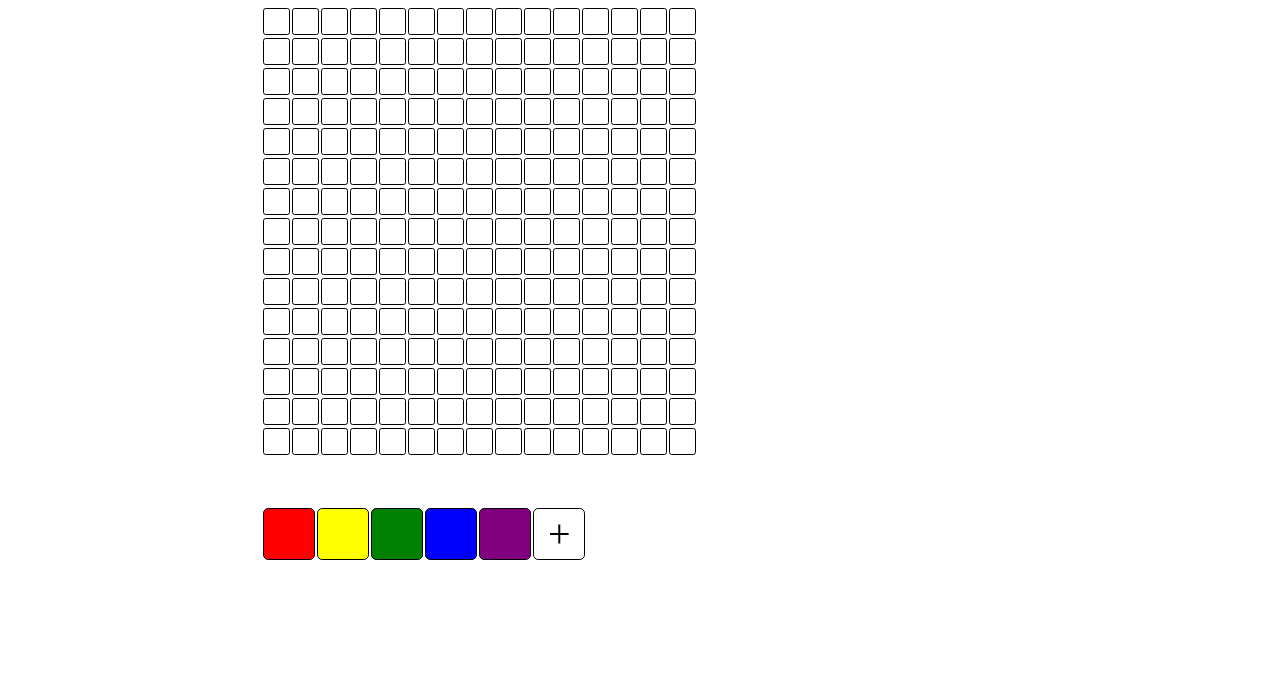
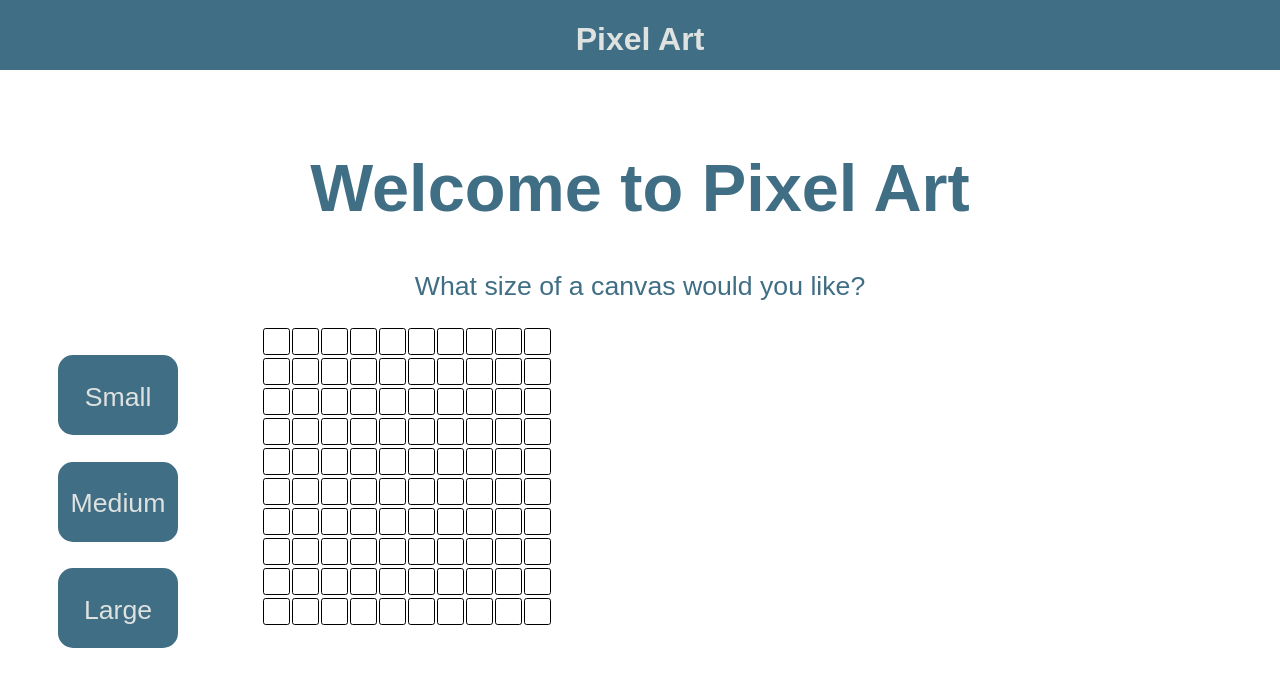
Before and after one commit to lukevance/pixelArt, a plain HTML site: page index.html in a window 1280 px wide. Drawn offline with Linux system fonts and the light colour scheme.

Commit message:
added size picker buttons functionality is not complete

```diff
--- a/app.js
+++ b/app.js
@@ -1,10 +1,10 @@
 window.onload = function (){
 
   //
-  var build = function(){
+  var build = function(row, col){
     //later add funcitonality for dynamic changing of number
-    var rowNumber = 15;
-    var colNUmber = 15;
+    var rowNumber = row;
+    var colNUmber = col;
     //based on number add divs to canvas
     var canvas = document.getElementById('canvas');
 
@@ -41,7 +41,9 @@ window.onload = function (){
       addRow();
       i++;
     }
-  }();
+  };
+
+  build(10,10);
 
   //set default paintBrush color
   var paintBrush = 'red';
@@ -99,6 +101,13 @@ addEventListener('click', function(event){
         palBoxes[idx].style.border = "solid thin black";
       });
       pallettePicker(clickedEl);
+    } else if (arrayOfElems[i] === 'small'){
+      document.querySelectorAll('.welcome')[0].style.visibility = 'hidden';
+      build(20, 10);
+    } else if (arrayOfElems[i] === 'medium'){
+      build(10,10);
+    } else if (arrayOfElems[i] === 'large'){
+      build(10,10);
     } else if (arrayOfElems[i] === 'jscolor') {
 
     }
--- a/index.html
+++ b/index.html
@@ -8,6 +8,21 @@
     <script type="text/javascript" src="app.js"></script>
   </head>
   <body>
+    <header>
+      <h1 id='title'>Pixel Art</h1>
+    </header>
+    <div class="welcome">
+      <h1>Welcome to Pixel Art</h1>
+      <p>
+        What size of a canvas would you like?
+      </p>
+      <div class="menuRow">
+        <div class="button small"><p>Small</p></div>
+        <div class="button medium"><p>Medium</p></div>
+        <div class="button large"><p>Large</p></div>
+      </div>
+
+    </div>
     <div id="canvas">
 
     </div>
--- a/style.css
+++ b/style.css
@@ -1,3 +1,49 @@
+header {
+  width: 100%;
+  height: 70px;
+  background-color: rgb(64, 110, 133);
+  margin: 0;
+  position: absolute;
+  top: 0;
+  left: 0;
+}
+
+#title {
+  text-align: center;
+  color: rgb(222, 226, 224);
+  font-family: sans-serif;
+}
+
+.welcome {
+  margin-top: 150px;
+  text-align: center;
+  color: rgb(64, 110, 133);
+  font-family: sans-serif;
+  font-size: 20pt;
+}
+
+.welcome h1 {
+  font-size: 50pt;
+}
+.menuRow {
+  text-align: center;
+  width: 100px;
+  float: left;
+}
+.button {
+  height: 80px;
+  width: 120px;
+  border-radius: 15px;
+  margin-left: 50px;
+  background-color: rgb(64, 110, 133);
+  color: rgb(222, 226, 224);
+}
+
+.button p {
+  padding-top: 1em;
+
+}
+
 .box {
   width: 25px;
   height: 25px;
@@ -36,7 +82,7 @@
 .select {
   background-color:
 }
-p {
+p.add {
   font-size: 30pt;
   text-align: center;
   margin: 1px 0 1px 1px;
@@ -54,6 +100,7 @@ p {
   width:auto;
   height: 60px;
   min-width: 420px;
+  visibility: hidden;
 }
 
 #canvas {
```
